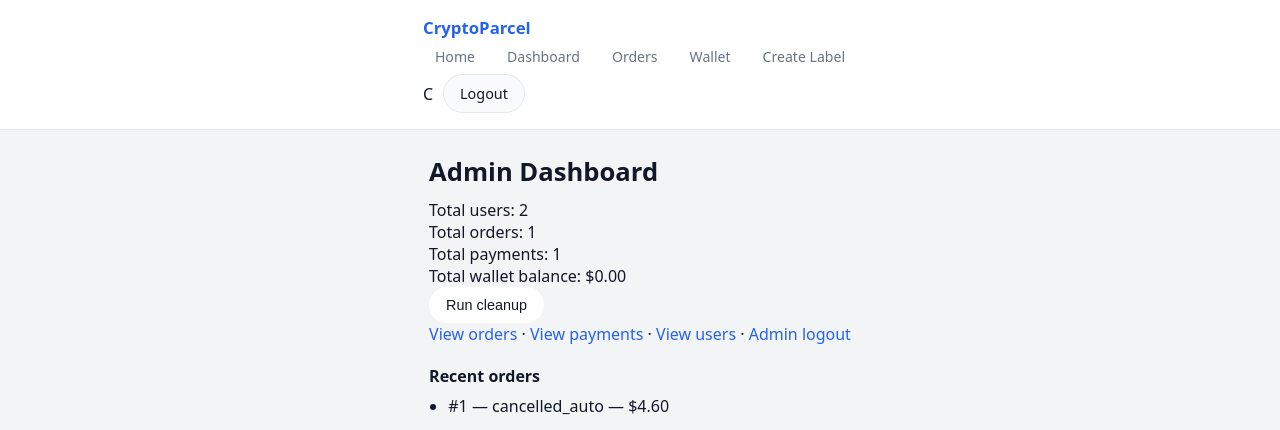
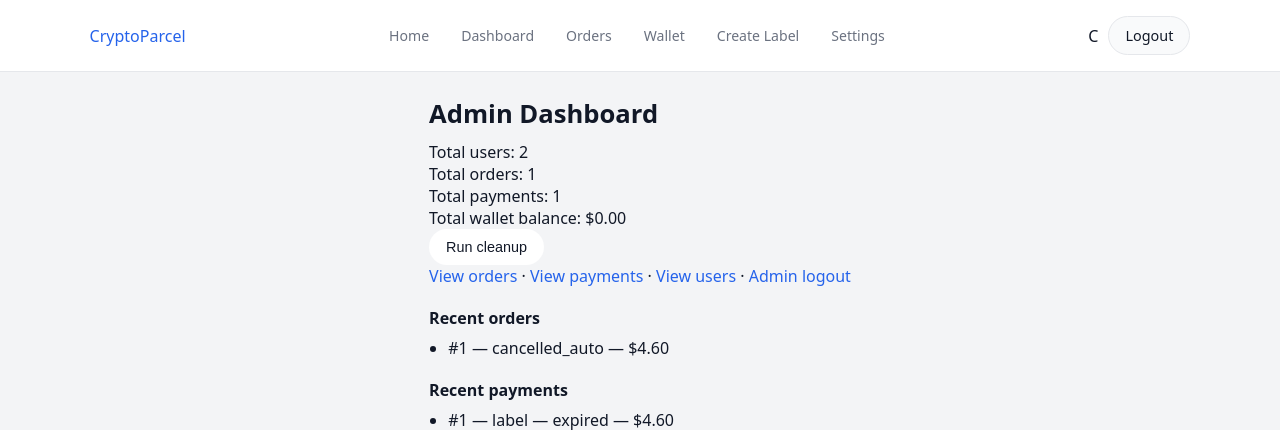
Before and after one commit to cryptoparcel/cryptoparcel_finish, a Flask app: page /admin in a window 1280 px wide. Shown: the top 430 px of the page. Run offline with Flask 3, Linux system fonts and the light colour scheme; a user stored in the database is signed in; data comes from the database, SQL or seed files in the repository.

Commit message:
Update base.html

```diff
--- a/templates/base.html
+++ b/templates/base.html
@@ -9,8 +9,9 @@
 <body>
 <div class="cp-page">
     <header class="cp-nav">
-        <div class="container nav-container">
-            <a href="{{ url_for('index') }}" class="cp-logo">CryptoParcel</a>
+        <div class="cp-nav-left">
+            <a href="{{ url_for('index') }}" class="cp-logo-large">CryptoParcel</a>
+        </div>
         <nav class="cp-nav-links">
             <a href="{{ url_for('index') }}">Home</a>
             {% if current_user.is_authenticated %}
@@ -18,6 +19,7 @@
                 <a href="{{ url_for('orders') }}">Orders</a>
                 <a href="{{ url_for('wallet') }}">Wallet</a>
                 <a href="{{ url_for('create_label') }}">Create Label</a>
+                <a href="{{ url_for('settings') }}">Settings</a>
             {% endif %}
         </nav>
         <div class="cp-nav-right">
@@ -28,7 +30,6 @@
                 <a href="{{ url_for('login') }}" class="btn secondary">Login</a>
                 <a href="{{ url_for('register') }}" class="btn primary">Sign Up</a>
             {% endif %}
-            </div>
         </div>
     </header>
 
@@ -49,7 +50,6 @@
     <footer class="cp-footer">
         <div class="container">
             © 2025 CryptoParcel
-            <!-- Removed broken links: Terms and Privacy (add routes/templates later if needed) -->
         </div>
     </footer>
 </div>
```
Lines whose indentation alone changed are shown as unchanged.
